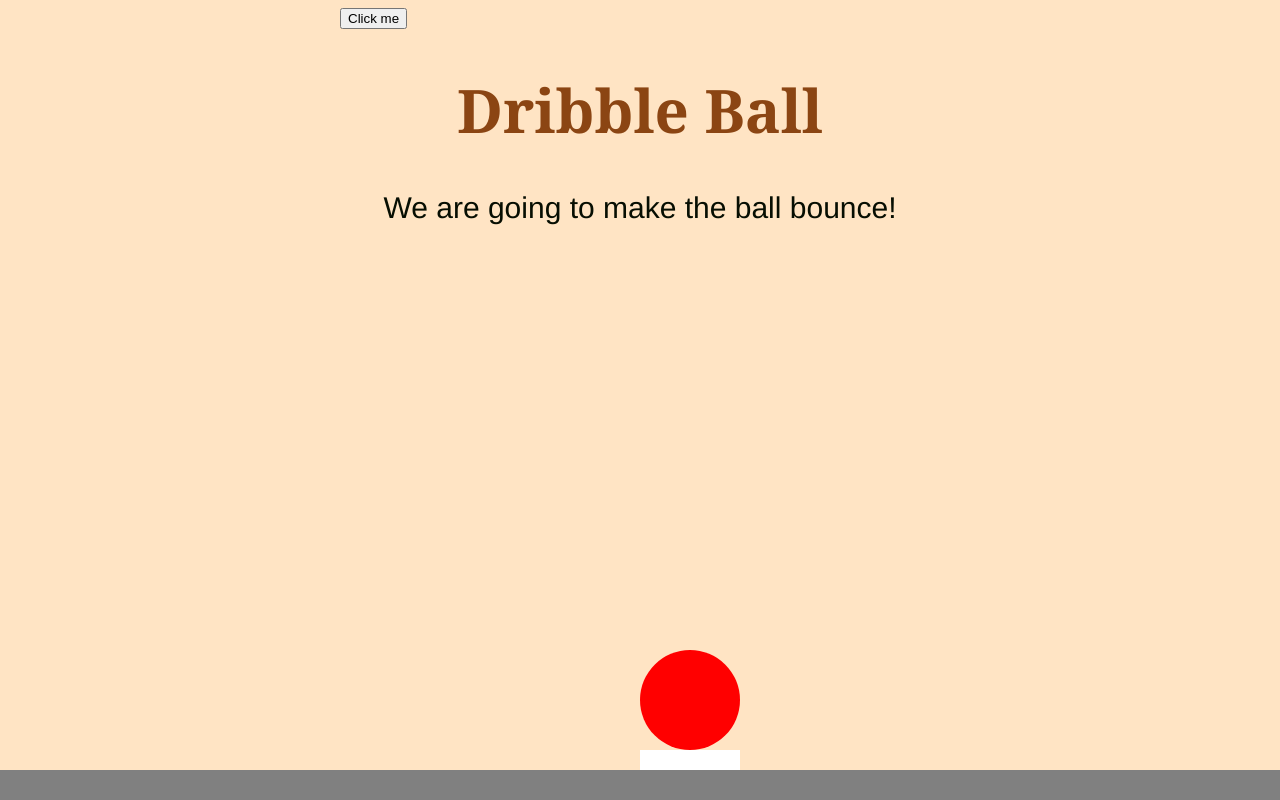
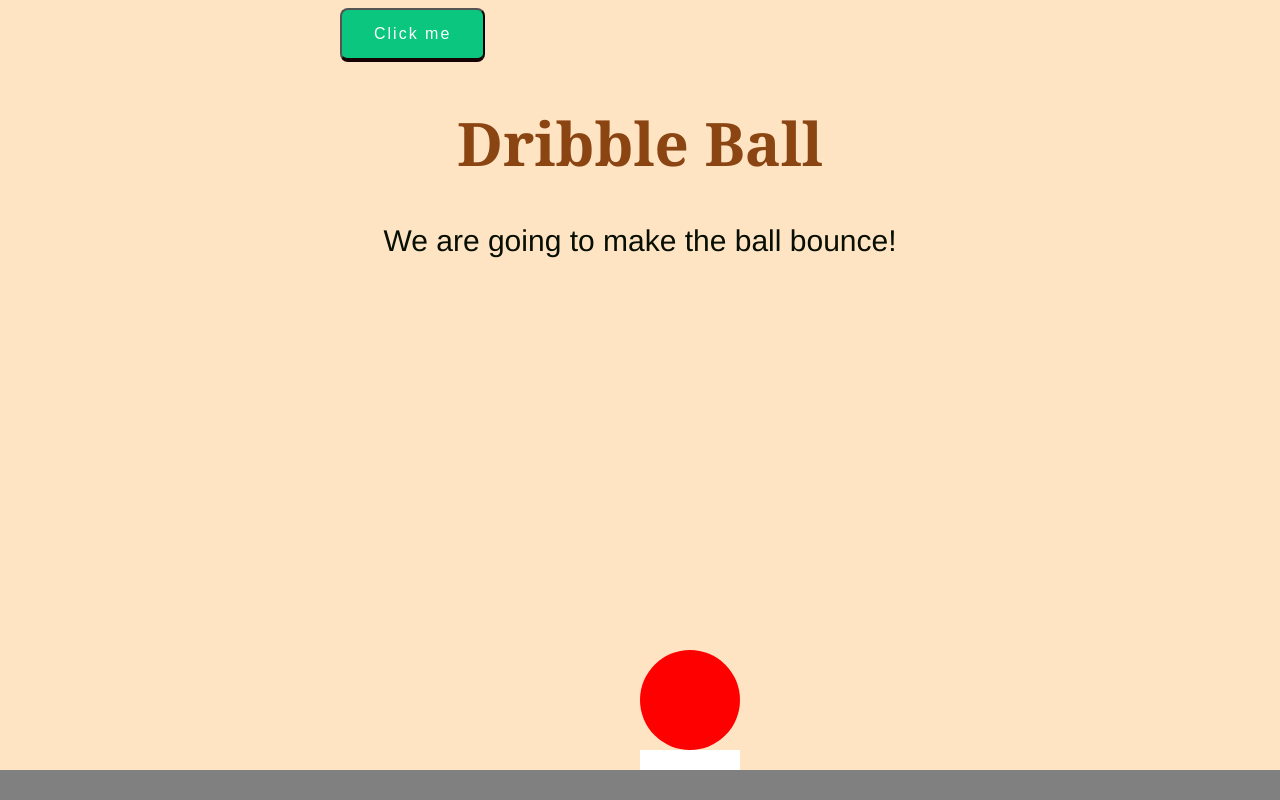
Before and after one commit to McRich1/dribble_ball, a plain HTML site: page index.html in a window 1280 px wide. Drawn offline with Linux system fonts and the light colour scheme.

Commit message:
styled the button

```diff
--- a/style.css
+++ b/style.css
@@ -49,3 +49,49 @@ h1{
     bottom: 0;
     left: 0px;
 }
+button {
+  -webkit-transition-duration: 0.1s; /* Safari */
+  transition-duration: 0.1s;
+  background-color: #0ac67e;
+  border-radius: 8px;
+  border-bottom: 4px solid #170102;
+  color: white;
+  padding: 15px 32px;
+  text-align: center;
+  text-decoration: none;
+  display: inline-block;
+  font-size: 16px;
+  font-family: 'Oxygen', sans-serif;
+  letter-spacing: 2px;
+  cursor: pointer;
+}
+
+button:hover {
+  background-color: #26d729;
+  border: none;
+  border-radius: 8px;
+  border-bottom: 4px solid #0e0c0c;
+  color: white;
+  padding: 15px 32px;
+  text-align: center;
+  text-decoration: none;
+  display: inline-block;
+  font-size: 16px;
+  font-family: 'Oxygen', sans-serif;
+  letter-spacing: 2px;
+}
+
+button:active {
+  background-color: #1d5c16;
+  border: none;
+  border-radius: 8px;
+  border-bottom: 4px solid #166327;
+  color: #CCC;
+  padding: 15px 32px;
+  text-align: center;
+  text-decoration: none;
+  display: inline-block;
+  font-size: 16px;
+  font-family: 'Oxygen', sans-serif;
+  letter-spacing: 2px;
+}
```
